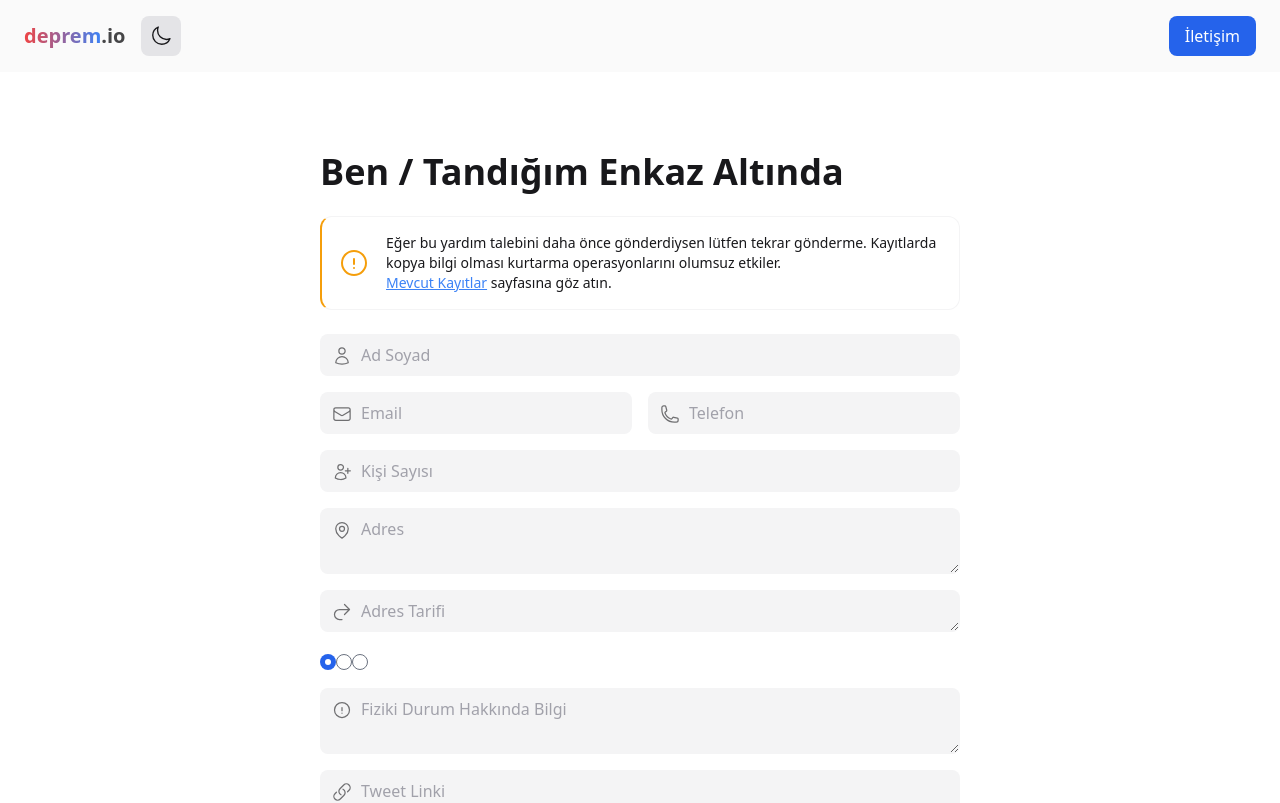
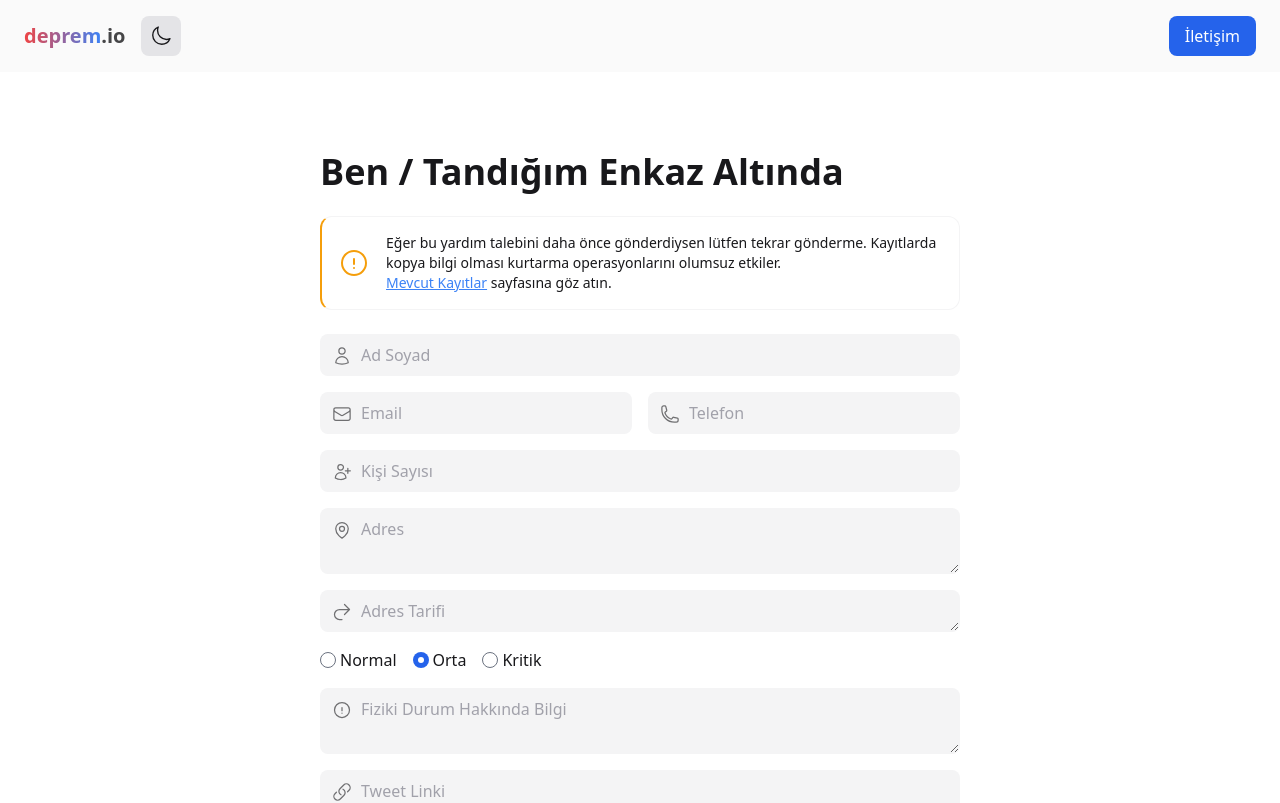
Before and after one commit to acikyazilimagi/deprem-io, a Next.js app: page /yardim-istek-enkaz in a window 1280 px wide. Shown: the top 803 px of the page. Built offline with nearby package versions, Linux system fonts and the light colour scheme.

Commit message:
fix radio button

```diff
--- a/pages/yardim-istek-enkaz.tsx
+++ b/pages/yardim-istek-enkaz.tsx
@@ -6,9 +6,9 @@ import InputWrapper from "@/components/input-wrapper";
 import { Icons } from "@/components/icon";
 
 enum PhysicalState {
-  Kritik = "kritik",
-  Orta = "orta",
-  Normal = "normal",
+  Kritik = "Kritik",
+  Orta = "Orta",
+  Normal = "Normal",
 }
 
 export default function YardimIstekEnkaz() {
@@ -19,7 +19,7 @@ export default function YardimIstekEnkaz() {
     address: "",
     addressDetail: "",
     humanCount: "",
-    physicalCondition: PhysicalState.Kritik,
+    physicalCondition: PhysicalState.Orta,
     physicalConditionDetail: "",
     tweetUrl: "",
     term: false,
@@ -137,25 +137,36 @@ export default function YardimIstekEnkaz() {
               name="physicalCondition"
               control={control}
               render={({ field: { value, ...props } }) => (
-                <div>
+                <div className="flex items-center gap-4">
+                  <label className="flex items-center gap-1">
+                    <input
+                      type="radio"
+                      value={PhysicalState.Normal}
+                      checked={PhysicalState.Normal === value}
+                      {...props}
+                    />
+                    <span>{PhysicalState.Normal}</span>
+                  </label>
+
+                  <label className="flex items-center gap-1">
+                    <input
+                      type="radio"
+                      value={PhysicalState.Orta}
+                      checked={PhysicalState.Orta === value}
+                      {...props}
+                    />
+                    <span>{PhysicalState.Orta}</span>
+                  </label>
+
+                  <label className="flex items-center gap-1">
                     <input
                       type="radio"
                       value={PhysicalState.Kritik}
                       checked={PhysicalState.Kritik === value}
                       {...props}
                     />
-                  <input
-                    type="radio"
-                    value={PhysicalState.Orta}
-                    checked={PhysicalState.Orta === value}
-                    {...props}
-                  />
-                  <input
-                    type="radio"
-                    value={PhysicalState.Normal}
-                    checked={PhysicalState.Normal === value}
-                    {...props}
-                  />
+                    <span>{PhysicalState.Kritik}</span>
+                  </label>
                 </div>
               )}
             />
```
Lines whose indentation alone changed are shown as unchanged.
